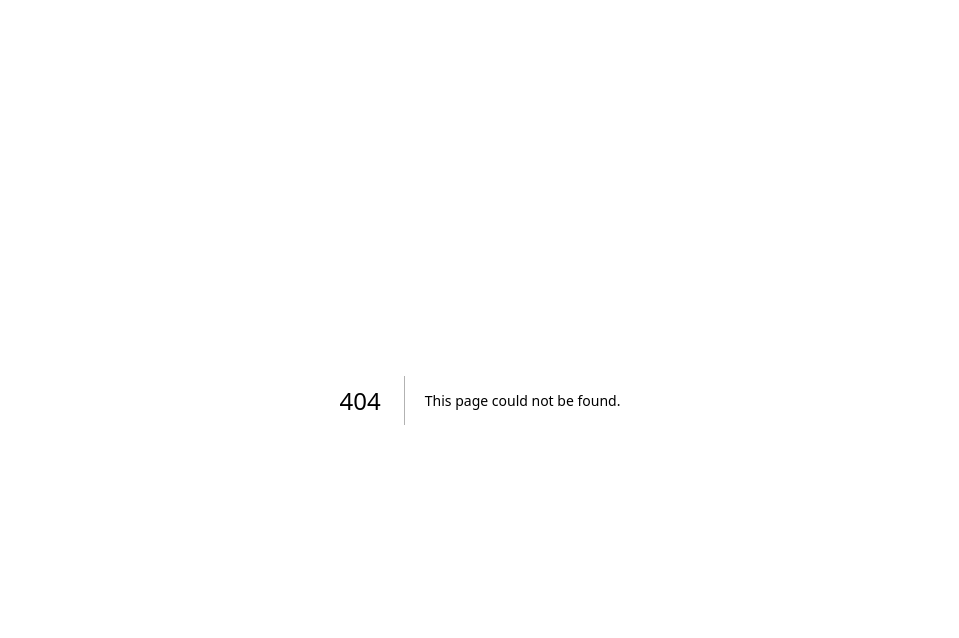
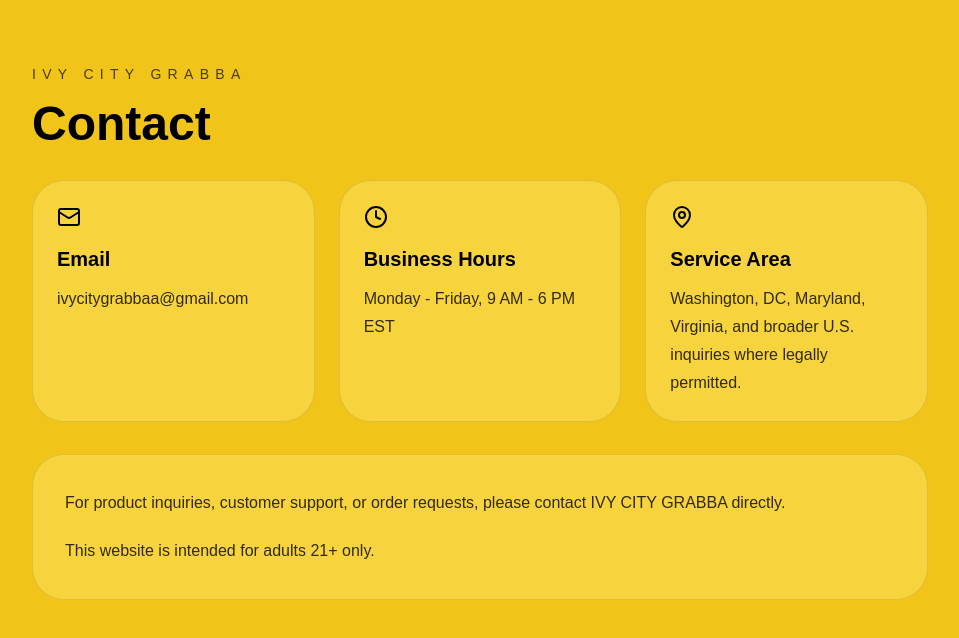
Before and after one commit to Haileleul4337/ivycity-grabba, a Next.js app: page /contact in a window 1280 px wide. Before the commit this address had no page. Shown: the top 638 px of the page, without its empty margins (160-1119 px from the left). Built offline with nearby package versions, Linux system fonts and the light colour scheme.

Commit message:
Create page.tsx

```diff
--- /dev/null
+++ b/app/contact/page.tsx
@@ -0,0 +1,43 @@
+import { Mail, Clock, MapPin } from 'lucide-react'
+
+export default function ContactPage() {
+  return (
+    <main className="min-h-screen bg-[#f0c419] px-4 py-16 text-black sm:px-6 lg:px-8">
+      <div className="mx-auto max-w-4xl">
+        <p className="text-sm uppercase tracking-[0.45em] text-black/70">IVY CITY GRABBA</p>
+        <h1 className="mt-4 text-4xl font-semibold sm:text-5xl">Contact</h1>
+
+        <div className="mt-8 grid gap-6 md:grid-cols-3">
+          <div className="rounded-[2rem] border border-black/10 bg-[#f7d33e] p-6">
+            <Mail className="h-6 w-6" />
+            <h2 className="mt-4 text-xl font-semibold">Email</h2>
+            <p className="mt-3 text-base leading-7 text-black/80">ivycitygrabbaa@gmail.com</p>
+          </div>
+
+          <div className="rounded-[2rem] border border-black/10 bg-[#f7d33e] p-6">
+            <Clock className="h-6 w-6" />
+            <h2 className="mt-4 text-xl font-semibold">Business Hours</h2>
+            <p className="mt-3 text-base leading-7 text-black/80">Monday - Friday, 9 AM - 6 PM EST</p>
+          </div>
+
+          <div className="rounded-[2rem] border border-black/10 bg-[#f7d33e] p-6">
+            <MapPin className="h-6 w-6" />
+            <h2 className="mt-4 text-xl font-semibold">Service Area</h2>
+            <p className="mt-3 text-base leading-7 text-black/80">
+              Washington, DC, Maryland, Virginia, and broader U.S. inquiries where legally permitted.
+            </p>
+          </div>
+        </div>
+
+        <div className="mt-8 rounded-[2rem] border border-black/10 bg-[#f7d33e] p-6 sm:p-8">
+          <p className="text-base leading-8 text-black/80">
+            For product inquiries, customer support, or order requests, please contact IVY CITY GRABBA directly.
+          </p>
+          <p className="mt-4 text-base leading-8 text-black/80">
+            This website is intended for adults 21+ only.
+          </p>
+        </div>
+      </div>
+    </main>
+  )
+}
```
